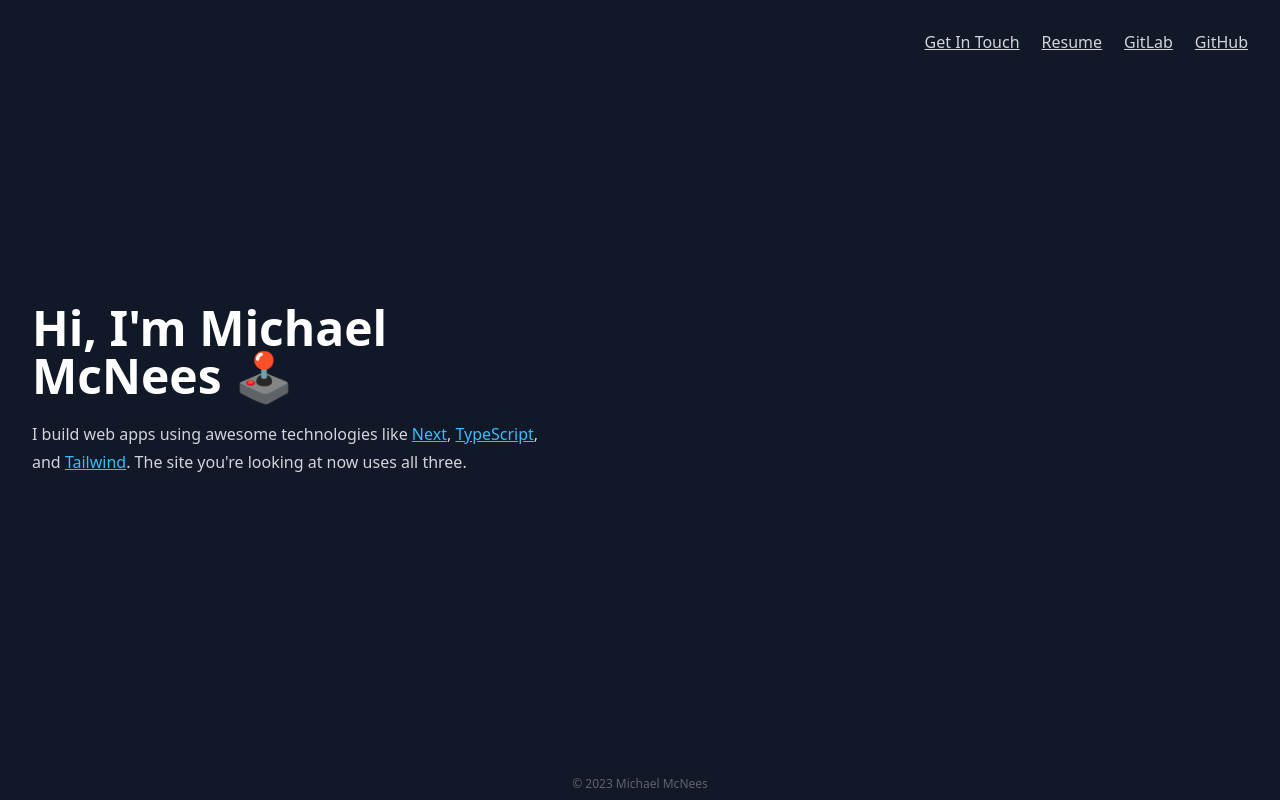
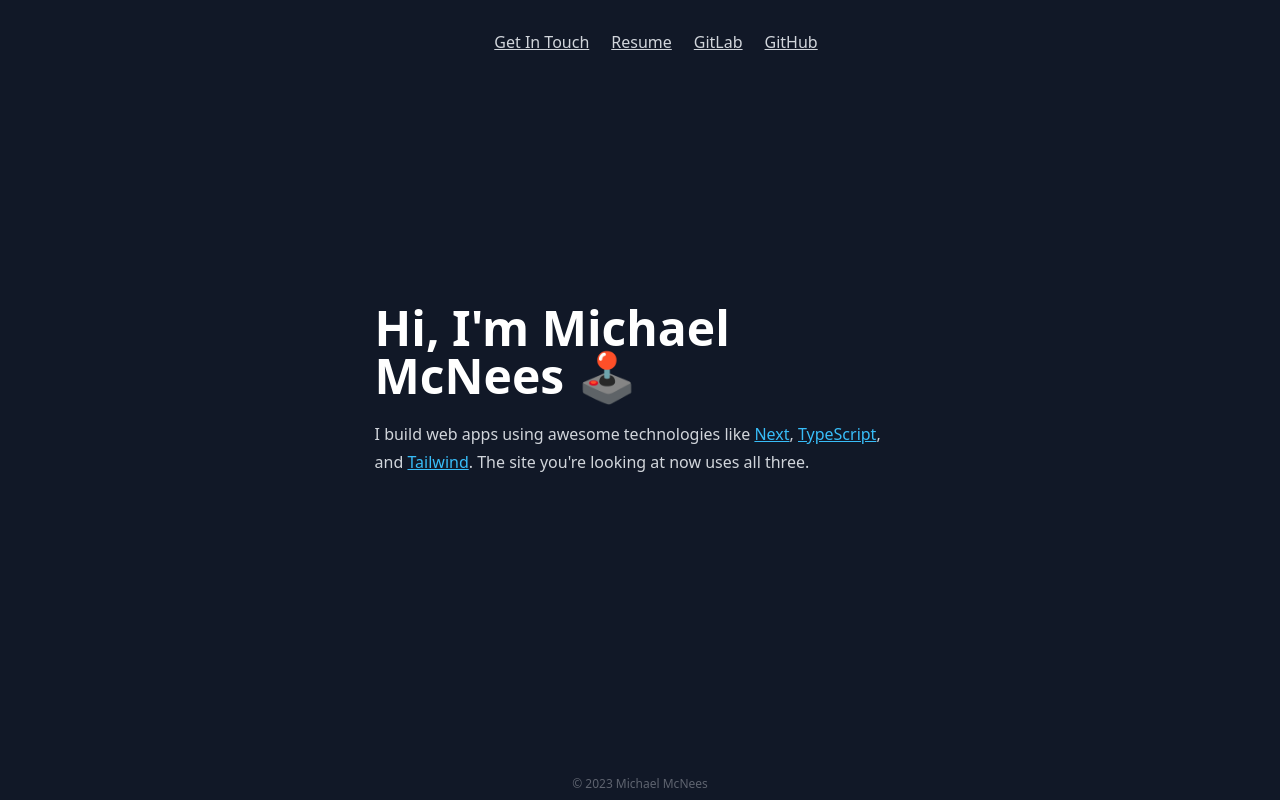
Before and after one commit to BSKnuckles/mcnees-me, a Next.js app: page / in a window 1280 px wide. Built offline with nearby package versions, Linux system fonts and the light colour scheme.

Commit message:
Tweaked homepage layout

```diff
--- a/src/pages/index.tsx
+++ b/src/pages/index.tsx
@@ -12,7 +12,7 @@ export default function Home() {
         <meta name='viewport' content='width=device-width, initial-scale=1' />
         <link rel='icon' href='/favicon.ico' />
       </Head>
-      <main className='min-h-screen w-full flex flex-col justify-center prose px-8'>
+      <main className='min-h-screen w-full flex flex-col items-center justify-center mx-auto prose px-8'>
         <h1 className='text-white text-5xl mb-0'>Hi, I&apos;m Michael McNees 🕹</h1>
         <p className='text-gray-300'>
           I build web apps using awesome technologies like{' '}
@@ -33,7 +33,7 @@ export default function Home() {
           </a>
           . The site you&apos;re looking at now uses all three.
         </p>
-        <nav className='fixed top-0 right-8'>
+        <nav className='fixed top-0 right-0 left-0 flex justify-center'>
           <ul className='list-none flex gap-x-4 flex-wrap'>
             <li>
               <a
```
